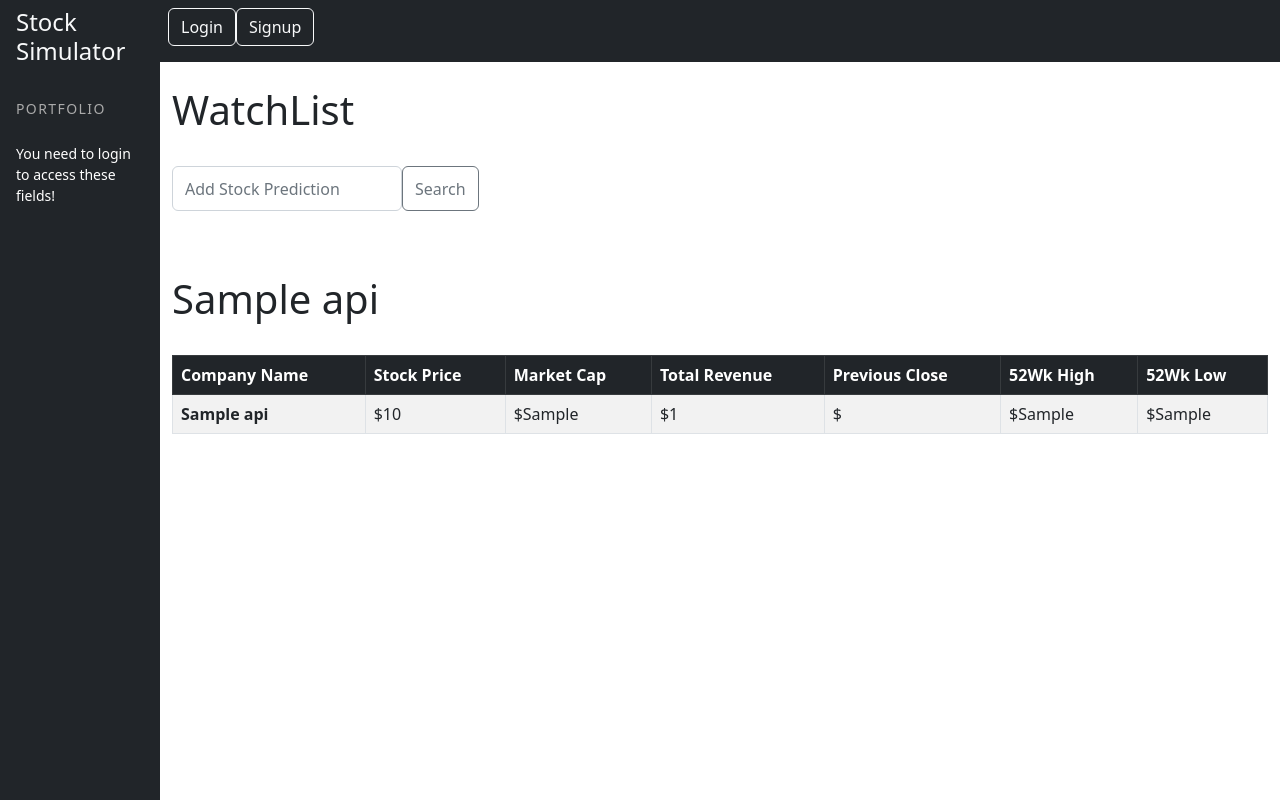
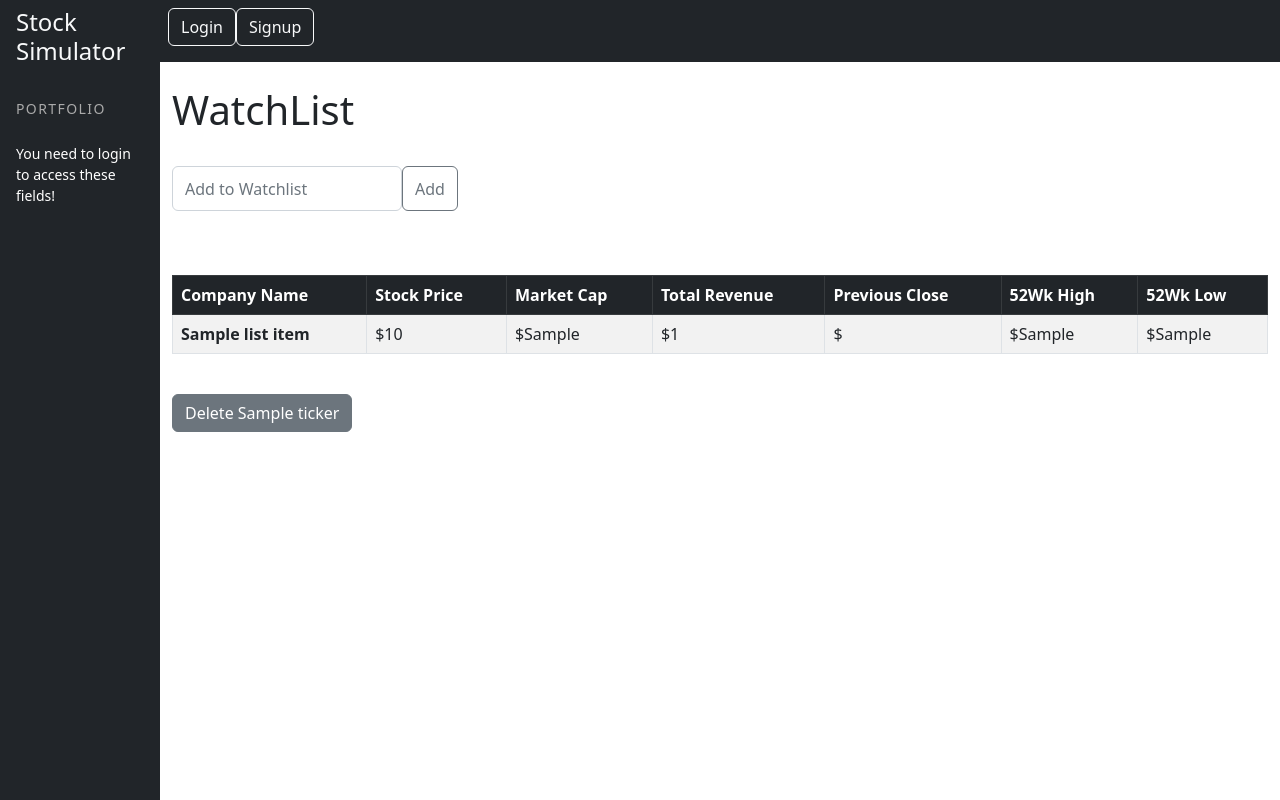
Before and after one commit to eiriniretzepi/Stock_Simulator, a Django app: template simulator/stocks/templates/watchlist.html in a window 1280 px wide. Run offline with Django 3.2, Linux system fonts and the light colour scheme; the template is opened without the code that fills it: most values are stand-ins (such as "Sample title", 1, 10 or a date in 2020).

Commit message:
watchlist fixed and added delete

```diff
--- a/simulator/stocks/templates/stock_info.html
+++ b/simulator/stocks/templates/stock_info.html
@@ -8,7 +8,7 @@
     {% else %}
 
         <h1>{{ api.longName }}</h1>
-         <form action ="{% url 'watchlist' %}" class="d-flex" method="POST">
+         <form action ="{% url 'stockInfo' %}" class="d-flex" method="POST">
                 {% csrf_token %}
                 <input class="form-control me-1" type="hidden" name="ticker" value="{{api.symbol}}" />
                 <button class="btn btn-outline-secondary form-control me-1 bg-grey text-dark" style="width: 200px;" type="submit">Add to WatchList</button>
--- a/simulator/stocks/templates/watchlist.html
+++ b/simulator/stocks/templates/watchlist.html
@@ -7,17 +7,15 @@
 
     <form action ="{% url 'watchlist' %}" class="d-flex" role="search" method="POST">
     {% csrf_token %}
-        <input class="form-control mr-sm-2" type="search" placeholder="Add Stock Prediction" aria-label="Search" style="width: 230px; height: 45px" name="ticker">
-        <button class="btn btn-outline-secondary my-2 my-sm-0" type="submit">Search</button>
+        <input class="form-control mr-sm-2" type="search" placeholder="Add to Watchlist" aria-label="Search" style="width: 230px; height: 45px" name="ticker">
+        <button class="btn btn-outline-secondary my-2 my-sm-0" type="submit">Add</button>
     </form>
 
-    </br></br>
+    </br>
 
-    {% if api %}
-    {% if api == "Error" %}
-        There was a problem with your ticker symbol, please try again...
-    {% else %}
-        <h1>{{ api.longName }}</h1>
+{#    <h4>{{ output }}</h4>#}
+
+
         <br/>
             <table class="table table-striped table-bordered table-hover">
                <thead class="table-dark">
@@ -32,20 +30,24 @@
                 </tr>
               </thead>
               <tbody>
+              {% for list_item in tickers %}
                     <tr>
-                        <th scope="row"> {{ api.longName }}</th>
-                        <td>${{ api.currentPrice }}</td>
-                        <td>${{ api.marketCap }}</td>
-                        <td>${{ api.totalRevenue }}</td>
-                        <td>${{ api.previousClose }}</td>
-                        <td>${{ api.fiftyTwoWeekHigh }}</td>
-                        <td>${{ api.fiftyTwoWeekLow }}</td>
+                        <th scope="row"> {{ list_item.longName }}</th>
+                        <td>${{ list_item.currentPrice }}</td>
+                        <td>${{ list_item.marketCap }}</td>
+                        <td>${{ list_item.totalRevenue }}</td>
+                        <td>${{ list_item.previousClose }}</td>
+                        <td>${{ list_item.fiftyTwoWeekHigh }}</td>
+                        <td>${{ list_item.fiftyTwoWeekLow }}</td>
                     </tr>
+              {% endfor %}
               </tbody>
             </table>
             <br/>
-    {% endif %}
-{% endif %}
+
+    {% for item in watchItems %}
+        <a href="{% url 'delete' item.id %}" class="btn btn-secondary">Delete {{ item.ticker }}</a> &nbsp;&nbsp;&nbsp;&nbsp;&nbsp;
+    {% endfor %}
 
 
 {% endblock %}
--- a/simulator/stocks/urls.py
+++ b/simulator/stocks/urls.py
@@ -6,5 +6,6 @@
     path('stockInfo', views.stock_info, name="stockInfo"),
     path('buy', views.buy, name="buy"),
     path('watchlist', views.watchlist, name="watchlist"),
+    path('delete/<stock_id>', views.delete, name="delete"),
     # path('buySell', views.buy_sell, name="buySell"),
 ]
```
Also changed, not shown: simulator/stocks/views.py (+33 -26 lines), simulator/db.sqlite3, 1 other file.
